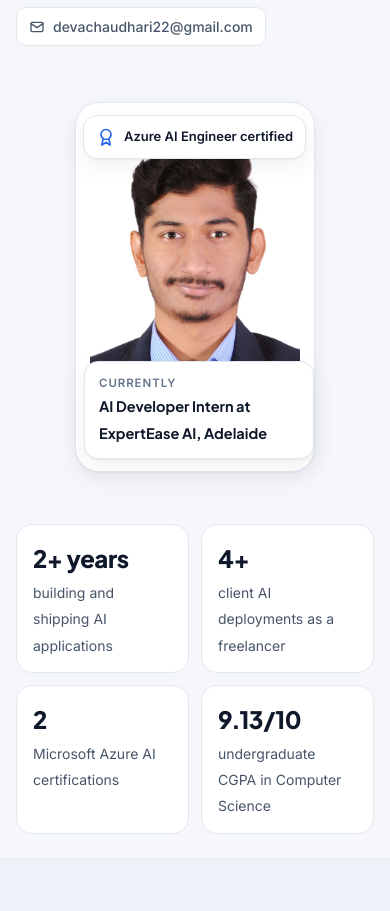
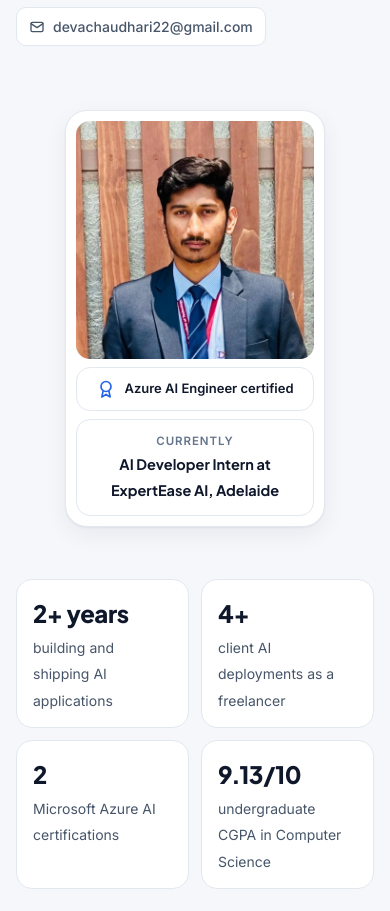
Before and after one commit to DevaChaudhari/Devendra-Portfolio, a plain HTML site: page index.html in a window 390 px wide. Shown: the part 744-1655 px from the top of the page. Drawn offline with Linux system fonts and the light colour scheme.

Commit message:
Use new square headshot and shrink hero photo

```diff
--- a/index.html
+++ b/index.html
@@ -94,7 +94,7 @@ header{position:sticky;top:0;z-index:50;background:color-mix(in srgb,var(--bg) 8
 
 /* hero */
 .hero{padding:72px 0 40px}
-.hero-grid{display:grid;grid-template-columns:1.6fr .75fr;gap:56px;align-items:center}
+.hero-grid{display:grid;grid-template-columns:minmax(0,1fr) 320px;gap:64px;align-items:center}
 .eyebrow{display:inline-flex;align-items:center;gap:8px;font-size:13.5px;font-weight:600;color:var(--ok);background:var(--ok-soft);padding:6px 12px;border-radius:999px;margin-bottom:20px}
 .dot{width:8px;height:8px;border-radius:50%;background:var(--ok);box-shadow:0 0 0 4px color-mix(in srgb,var(--ok) 25%,transparent)}
 .hero h1{font-size:clamp(36px,5.4vw,58px);font-weight:800;letter-spacing:-.03em;margin-bottom:14px}
@@ -106,12 +106,13 @@ header{position:sticky;top:0;z-index:50;background:color-mix(in srgb,var(--bg) 8
 .social{display:inline-flex;align-items:center;gap:8px;color:var(--muted);font-size:14px;font-weight:500;padding:7px 12px;border:1px solid var(--line);border-radius:10px;background:var(--surface)}
 .social:hover{color:var(--text);text-decoration:none;border-color:var(--accent)}
 .social svg{width:16px;height:16px}
-.photo-card{position:relative;background:var(--surface);border:1px solid var(--line);border-radius:24px;padding:14px;box-shadow:var(--shadow)}
-.photo-card img{border-radius:16px;aspect-ratio:3/4;object-fit:cover;width:100%;background:#fff;max-height:340px}
-.now{position:absolute;left:-18px;bottom:28px;background:var(--surface);border:1px solid var(--line);border-radius:14px;padding:12px 14px;box-shadow:var(--shadow);max-width:250px}
+.hero-photo{width:100%;max-width:320px;justify-self:end}
+.photo-card{position:relative;background:var(--surface);border:1px solid var(--line);border-radius:22px;padding:10px;box-shadow:var(--shadow)}
+.photo-card img{display:block;border-radius:14px;aspect-ratio:1/1;object-fit:cover;object-position:center 30%;width:100%;height:auto;background:#fff}
+.now{position:absolute;left:-18px;bottom:-30px;background:var(--surface);border:1px solid var(--line);border-radius:14px;padding:12px 14px;box-shadow:var(--shadow);max-width:220px}
 .now small{display:block;font-size:11.5px;text-transform:uppercase;letter-spacing:.08em;color:var(--faint);font-weight:600}
 .now b{font-size:14.5px;font-family:var(--f-head)}
-.cert-pill{position:absolute;right:-14px;top:26px;background:var(--surface);border:1px solid var(--line);border-radius:14px;padding:10px 12px;box-shadow:var(--shadow);font-size:13px;font-weight:600;display:flex;align-items:center;gap:8px}
+.cert-pill{position:absolute;right:-14px;top:-18px;background:var(--surface);border:1px solid var(--line);border-radius:14px;padding:10px 12px;box-shadow:var(--shadow);font-size:13px;font-weight:600;display:flex;align-items:center;gap:8px}
 .cert-pill svg{width:20px;height:20px;color:var(--accent)}
 
 /* stats */
@@ -231,7 +232,7 @@ footer{padding:36px 0 48px;color:var(--faint);font-size:14px}
   .links a{padding:12px}
   .menu-btn{display:grid}
   .hero-grid,.about-grid,.contact,.project.featured{grid-template-columns:1fr}
-  .hero-photo{max-width:300px;margin:0 auto;width:100%}
+  .hero-photo{max-width:280px;margin:0 auto;width:100%;justify-self:center}
   .stats{grid-template-columns:repeat(2,1fr)}
   .skills,.certs,.beyond{grid-template-columns:repeat(2,1fr)}
   .job{grid-template-columns:1fr;gap:0}
@@ -248,11 +249,13 @@ footer{padding:36px 0 48px;color:var(--faint);font-size:14px}
   .stat b{font-size:24px}
   .card{padding:20px}
   .contact{padding:28px 22px;border-radius:20px}
-  .now{left:8px;bottom:12px}
-  .cert-pill{right:8px;top:12px}
+  .photo-card{display:flex;flex-direction:column;gap:8px}
+  .now,.cert-pill{position:static;max-width:none;box-shadow:none}
+  .cert-pill{order:2;justify-content:center}
+  .now{order:3;text-align:center}
   .pub{grid-template-columns:1fr;gap:10px}
   .resume-top{display:none}
-  .hero-photo{max-width:240px}
+  .hero-photo{max-width:260px}
 }
 </style>
 </head>
@@ -309,7 +312,7 @@ footer{padding:36px 0 48px;color:var(--faint);font-size:14px}
       </div>
       <div class="hero-photo">
         <div class="photo-card">
-          <img src="photo.jpg" alt="Portrait of Devendra Chaudhari" width="560" height="700">
+          <img src="image.webp" alt="Portrait of Devendra Chaudhari" width="800" height="800">
           <div class="cert-pill"><svg viewBox="0 0 24 24" fill="none" stroke="currentColor" stroke-width="2" stroke-linecap="round" stroke-linejoin="round"><circle cx="12" cy="9" r="6"/><path d="m8.5 14.5-1.5 7 5-3 5 3-1.5-7"/></svg>Azure AI Engineer certified</div>
           <div class="now"><small>Currently</small><b>AI Developer Intern at ExpertEase AI, Adelaide</b></div>
         </div>
```
